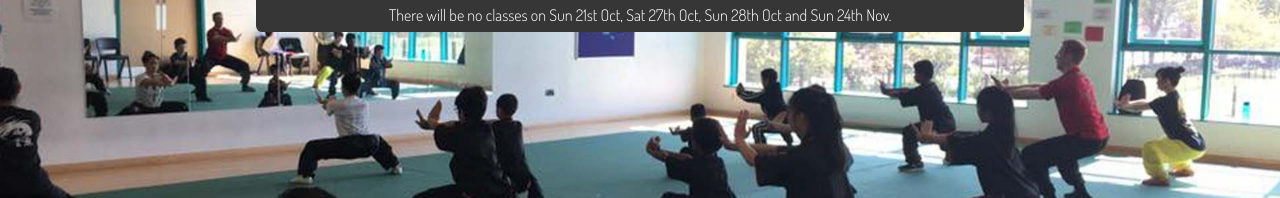
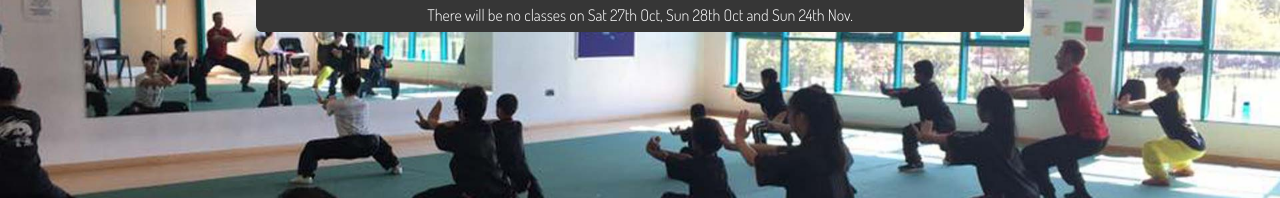
Before and after one commit to JinLongWushu/jinlongwushu, a Jekyll site: the page built from index.html, in a window 1280 px wide and 900 px high. Shown: the top 198 px of the window. Built offline with Jekyll 4.4.1, drawn with Linux system fonts in a browser that asks for light colours.

```diff
--- a/index.html
+++ b/index.html
@@ -11,7 +11,7 @@
 navigation_weight: 1
 ---
 <div class="notification">
-     There will be no classes on Sun 21st Oct, Sat 27th Oct, Sun 28th Oct and Sun 24th Nov.
+     There will be no classes on Sat 27th Oct, Sun 28th Oct and Sun 24th Nov.
 </div>
 <ul class="nextClass group">
   <li class="nextClass_item">
```
Also changed, not shown: other parts of index.html (+5 -1 lines), 2 other files.
